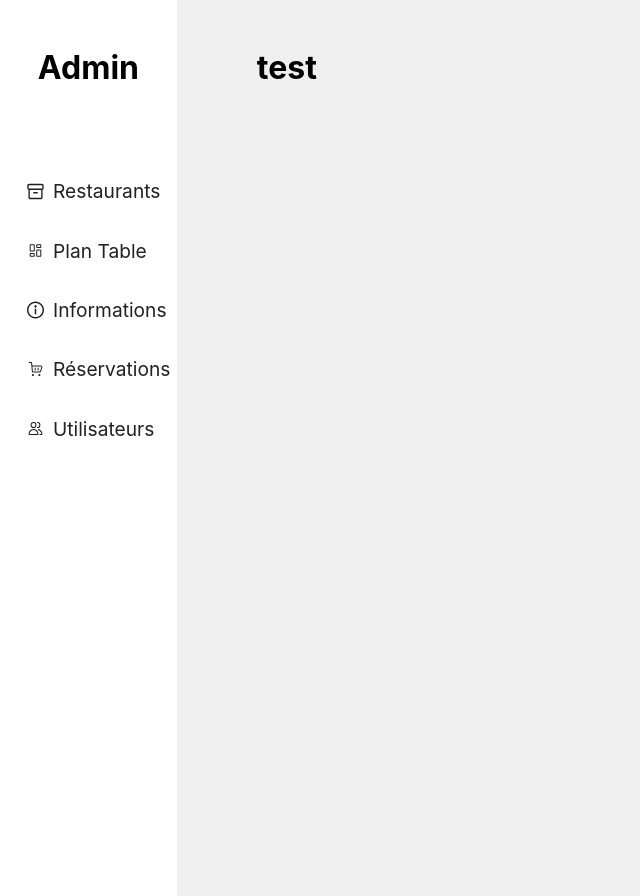
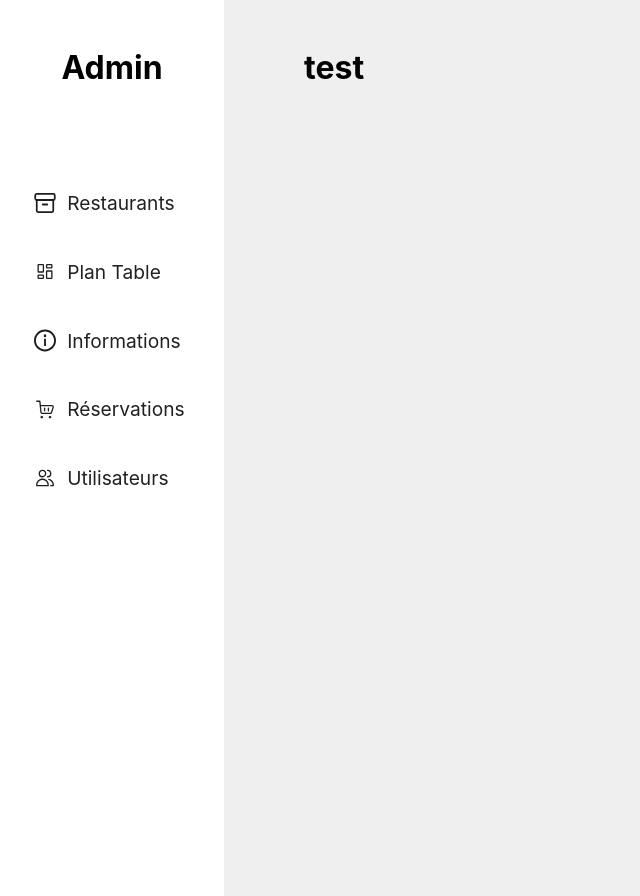
Before and after one commit to SarahOtmane/backOfficeResto, a React (Create React App) app: page /admin/restaurants in a window 1280 px wide. Shown: the whole page, without its empty margins (0-640 px from the left). Built offline with nearby package versions, Linux system fonts and the light colour scheme.

Commit message:
update css of component Titre

```diff
--- a/src/css/components.css
+++ b/src/css/components.css
@@ -5,6 +5,7 @@
     2:= inputLabel
     3:= navigation
     4:= lienNavigation
+    5:= titre
 
 *****************************************************/
 
@@ -55,7 +56,7 @@
 .navigation{
     list-style: none;
     height: 100vh;
-    width: 15vw;
+    width: 20vw;
 }
 
 .navigation h1{
@@ -77,3 +78,10 @@
     width: 10%;
     margin-right: 5%;
 }
+
+
+
+/* ----------- 5:= titre -------- */
+.titre span{
+    color: #999999;
+}
```
